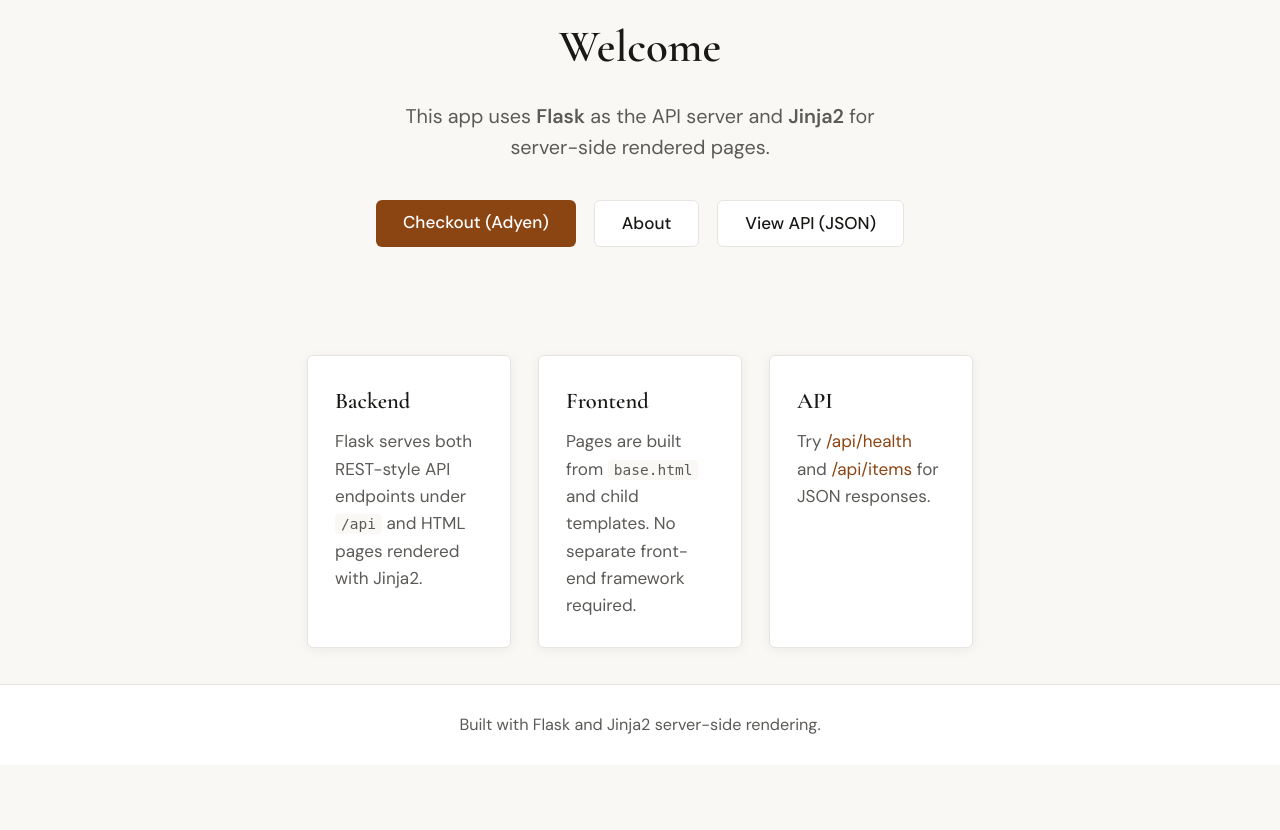
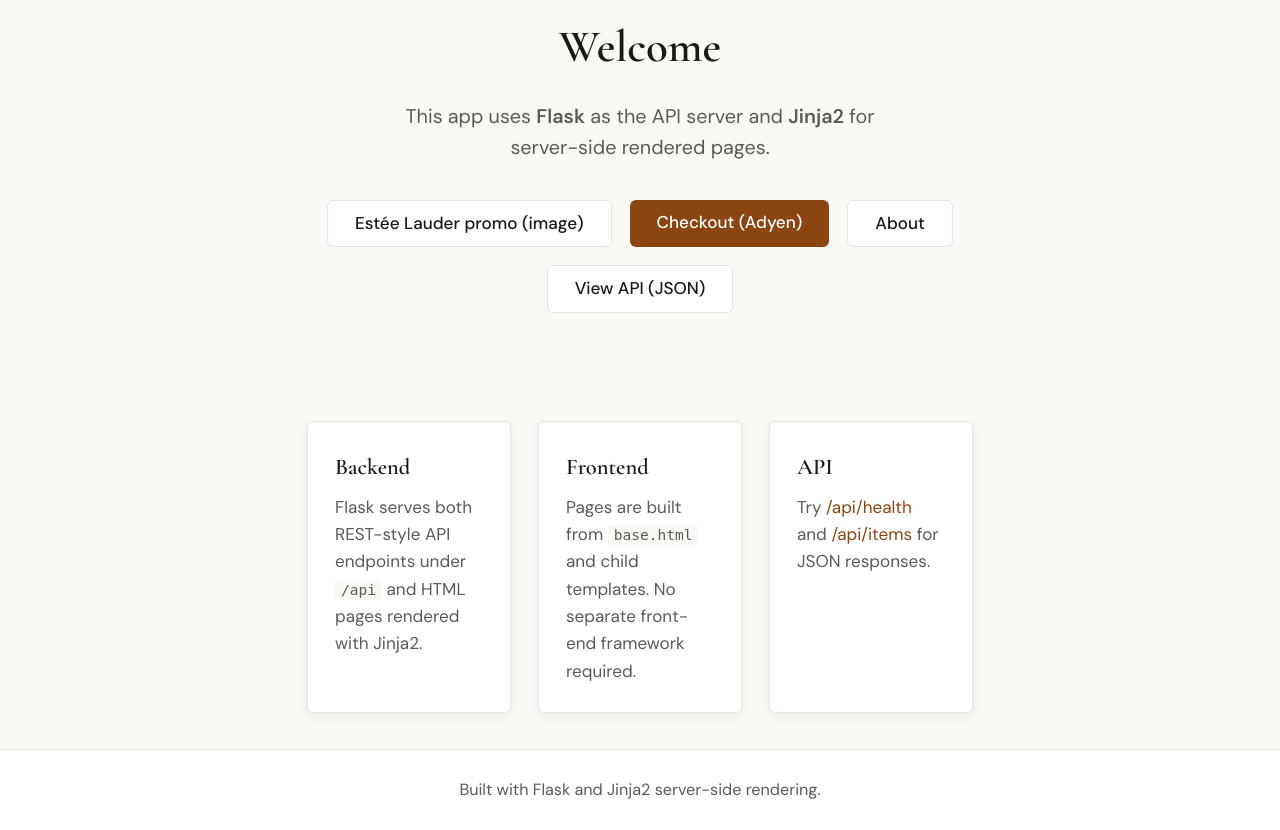
Before and after one commit to VicTangg/new-adyen-demo, a Flask app: page / in a window 1280 px wide. Shown: the part 233-1063 px from the top of the page. Before the commit the page ends 967 px from the top, so only its background shows below. Run offline with Flask 3, Linux system fonts and the light colour scheme.

Commit message:
add image

```diff
--- a/app/templates/index.html
+++ b/app/templates/index.html
@@ -5,6 +5,7 @@
   <h1 class="hero-title">Welcome</h1>
   <p class="hero-lead">This app uses <strong>Flask</strong> as the API server and <strong>Jinja2</strong> for server-side rendered pages.</p>
   <div class="hero-actions">
+    <a href="{{ url_for('static', filename='images/estee-lauder-festive-glow.png') }}" class="btn btn-secondary" target="_blank" rel="noopener">Estée Lauder promo (image)</a>
     <a href="{{ url_for('pages.checkout') }}" class="btn btn-primary">Checkout (Adyen)</a>
     <a href="{{ url_for('pages.about') }}" class="btn btn-secondary">About</a>
     <a href="{{ url_for('api.list_items') }}" class="btn btn-secondary" target="_blank" rel="noopener">View API (JSON)</a>
```
Also changed, not shown: app/static/images/estee-lauder-festive-glow.png (added).
